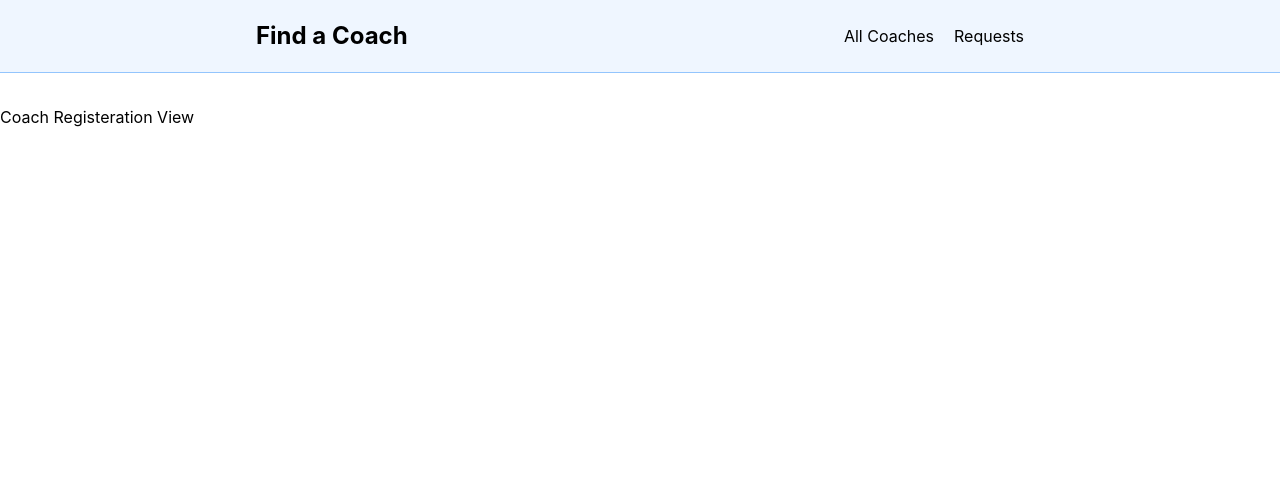
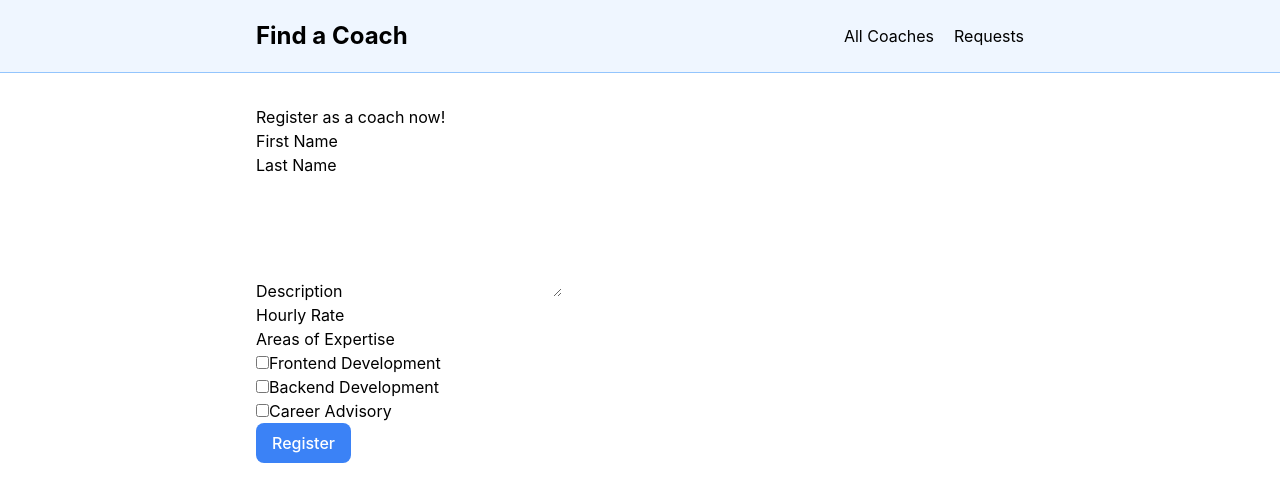
Before and after one commit to ahmadreza-ahmadi/Coach-Finder, a Vue app: page /register in a window 1280 px wide. Shown: the top 502 px of the page. Built offline with nearby package versions, Linux system fonts and the light colour scheme.

Commit message:
feat: implement functionality of coach form section

```diff
--- /dev/null
+++ b/src/components/CoachForm.vue
@@ -0,0 +1,54 @@
+<script setup>
+import { reactive } from 'vue'
+import BaseButton from '@/components/BaseButton.vue'
+const formData = reactive({
+  firstName: '',
+  lastName: '',
+  description: '',
+  rate: null,
+  areas: []
+})
+
+const submitFrom = () => {
+  const coachData = { ...formData }
+
+  console.log(coachData)
+}
+</script>
+
+<template>
+  <form @submit.prevent="submitFrom">
+    <div>
+      <label for="first-name">First Name</label>
+      <input type="text" id="first-name" v-model.trim="formData.firstName" />
+    </div>
+    <div>
+      <label for="last-name">Last Name</label>
+      <input type="text" id="last-name" v-model.trim="formData.lastName" />
+    </div>
+    <div>
+      <label for="description">Description</label>
+      <textarea id="description" rows="5" v-model.trim="formData.description" />
+    </div>
+    <div>
+      <label for="hourly-rate">Hourly Rate</label>
+      <input type="number" id="hourly-rate" v-model.number="formData.rate" />
+    </div>
+    <div>
+      <h3>Areas of Expertise</h3>
+      <div>
+        <input type="checkbox" id="frontend" value="frontend" v-model="formData.areas" />
+        <label for="frontend">Frontend Development</label>
+      </div>
+      <div>
+        <input type="checkbox" id="backend" value="backend" v-model="formData.areas" />
+        <label for="backend">Backend Development</label>
+      </div>
+      <div>
+        <input type="checkbox" id="career" value="career" v-model="formData.areas" />
+        <label for="career">Career Advisory</label>
+      </div>
+    </div>
+    <BaseButton>Register</BaseButton>
+  </form>
+</template>
--- a/src/views/coaches/CoachRegisterationView.vue
+++ b/src/views/coaches/CoachRegisterationView.vue
@@ -1,3 +1,13 @@
+<script setup>
+import BaseContainer from '@/components/BaseContainer.vue'
+import CoachForm from '@/components/CoachForm.vue'
+</script>
+
 <template>
-  <p>Coach Registeration View</p>
+  <BaseContainer>
+    <section>
+      <h2>Register as a coach now!</h2>
+      <CoachForm />
+    </section>
+  </BaseContainer>
 </template>
```
